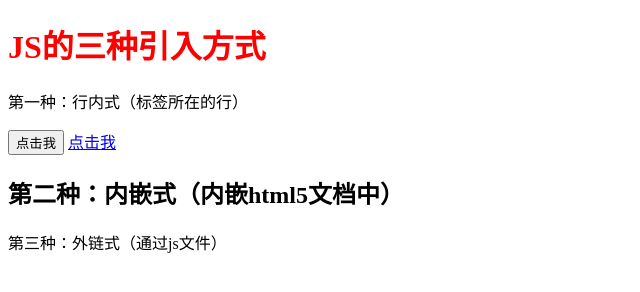
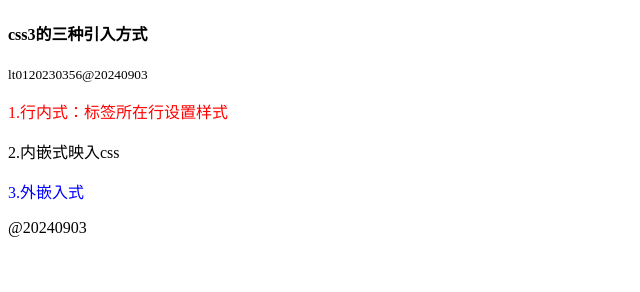
Before and after one commit to LT-0120230356/lt0120230356, a plain HTML site: page index.html in a window 1280 px wide. Shown: the whole page, without its empty margins (0-640 px from the left). Drawn offline with Linux system fonts and the light colour scheme.

Commit message:
Add files via upload

```diff
--- /dev/null
+++ b/demo.css
@@ -0,0 +1,4 @@
+.Third{
+    color:blue;
+    font-size: 12;
+}
--- a/index.html
+++ b/index.html
@@ -7,31 +7,27 @@
 </head>
 <body>
 
-<!DOCTYPE html>
-<html>
-<head>
-    <meta charset="UTF-8" />
-    <title>JS的三种引入方式</title>
-    <style>
-        h1 {color: red;}
-
-    </style>
-</head>
-<body>
-    <h1>JS的三种引入方式</h1>
-    <p>第一种：行内式（标签所在的行）</p>
-    <input type="button" value="点击我" onclick="alert('刘婷')" />
-    <a href="javascript:alert('第一种方式引入')">点击我</a>
-
-    <h2>第二种：内嵌式（内嵌html5文档中）</h2>
-    <script>
-        console.log('第二种引入方式');
-    </script>
-
-    <div>第三种：外链式（通过js文件）</div>
-    <script type="text/javascript" src="demo01.js"></script>
+    <html lang="en"><head>
+        <meta charset="UTF-8">
+        <meta name-"viewport" content="width=device-width, initial-scale=1.0">
+        <title>Document</title>
+        <style>
+        .second {
+        color: green;
+        font-size: 12;
+        }
+        </style>
+        <link rel="stylesheet" href="demo.css"></head>
+        <body>
+        <h4>css3的三种引入方式</h4>
+        <p style="font-size: smaller; ">lt0120230356@20240903</p>
+        <p style="color: red;font-size: 24;">
+        1.行内式：标签所在行设置样式<br></p>
+        <p class="Second">2.内嵌式映入css</p>
+        <p class="Third">3.外嵌入式</p>
+        </body>
+        </html>
+        @20240903</p>
 
 </body>
 </html>
-</body>
-</html>
```
